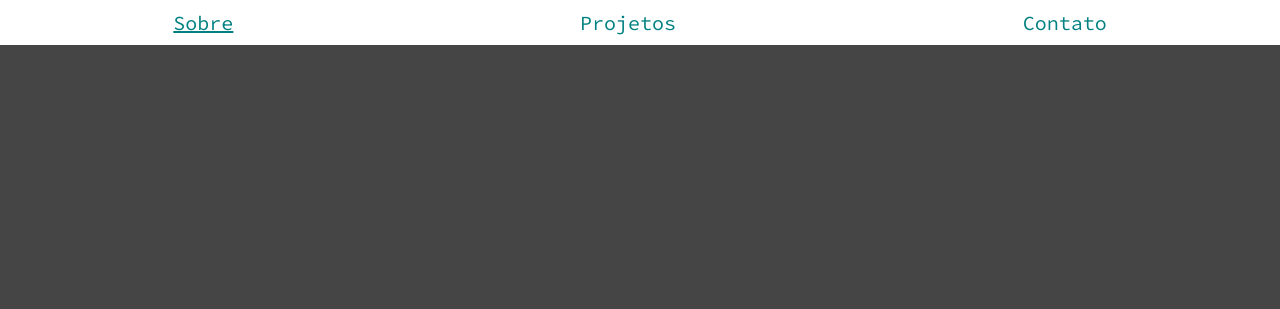
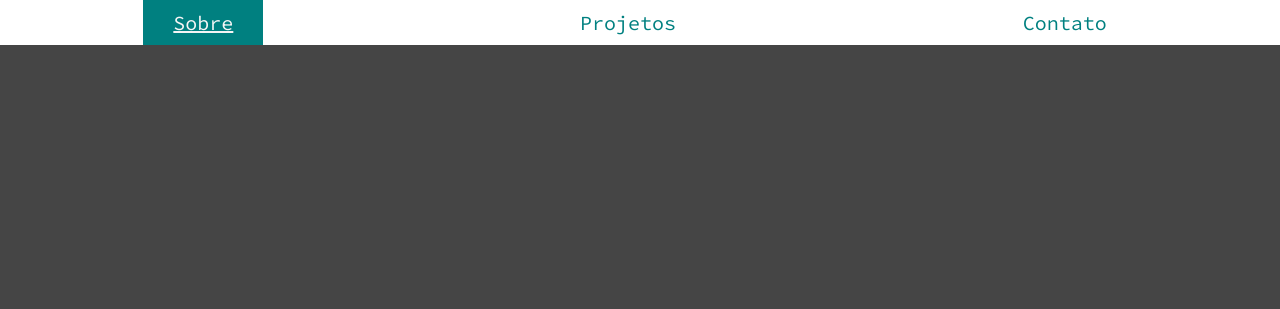
Before and after one commit to heitor42/exhibition, a plain HTML site: page index.html in a window 1280 px wide. In both pictures the pointer is over the link "Sobre". Shown: the top 309 px of the page. Drawn offline with Linux system fonts and the light colour scheme.

Commit message:
update menu style

```diff
--- a/Styles/style.css
+++ b/Styles/style.css
@@ -30,7 +30,22 @@ header {
 .menu a {
     display: block;
     padding: 10px 30px;
+    transition: background-color 0.5s, color 0.5s;
+}
 
+.menu a:active,
+.menu a:hover {
+    background-color: teal;
+    color: whitesmoke;
+}
+
+a {
+    color: teal;
+    text-decoration: none;
+}
+
+a:hover {
+    text-decoration: underline;
 }
 
 .menu ul {
@@ -40,15 +55,6 @@ header {
 
 .menu li {
     list-style: none;
-}
-
-a {
-    color: teal;
-    text-decoration: none;
-}
-
-a:hover {
-    text-decoration: underline;
 }
 
 .site-title,
```
